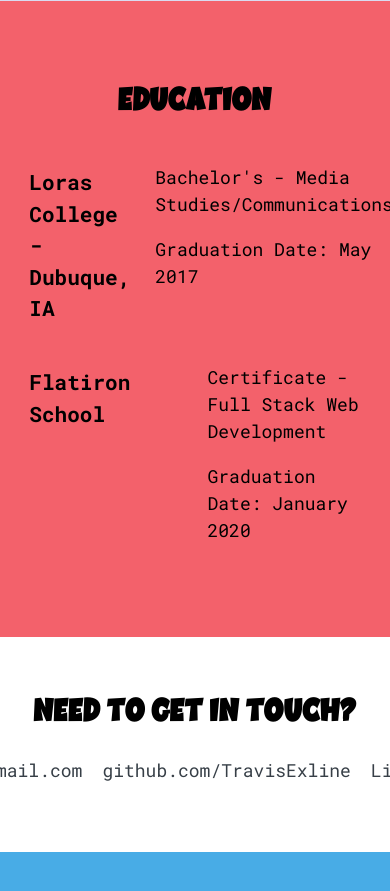
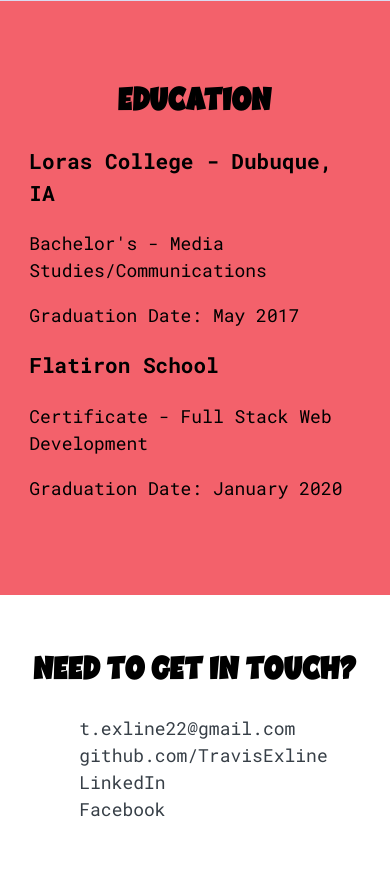
Before and after one commit to TravisExline/finalPortolio, a PHP site: page / in a window 390 px wide; the page is wider, and only the part inside the window is pictured. Shown: the part 3501-4392 px from the top of that part. Before the commit the page ends 4353 px from the top of that part, so only its background shows below. Run offline with PHP 8.4, Linux system fonts and the light colour scheme.

Commit message:
responsive mostly

```diff
--- a/css/styles.css
+++ b/css/styles.css
@@ -1,11 +1,3 @@
-/*
-****COLORS****
-Charcoal - #373F47
-Red Salsa - #F03A47
-Lavender Web - #D9DBF1
-Carolina Blue - #1B98E0
-Maximum Red - #DD1C1A
-*/
 @font-face {
     font-family: SuperBoom;
     src: url('../fonts/SuperBoom-OVO4P.ttf');
@@ -127,28 +119,22 @@ header h2 {
     background: rgb(240,58,71, 80%);
 }
 
-.school-holder {
-    display: grid;
-    grid-template-columns: 1fr 1fr;
-    column-gap: 25px;
-}
 
 /* Contact Info / Social Media */
 footer .content-wrapper {
     padding: 50px 0px;
-    text-align: center;
 }
 
 .list-container {
     list-style-type: none;
-    display: flex;
-    justify-content: center;
 }
 
 .list-container a {
     text-decoration: none;
     padding: 10px;
 }
+
+/* Responsive */
 
 @media screen and (min-width:750px) {
     .job {
@@ -162,4 +148,15 @@ footer .content-wrapper {
         grid-template-columns: 1fr 1fr;
         column-gap: 25px;
     }
+
+    .school-holder {
+        display: grid;
+        grid-template-columns: 1fr 1fr;
+        column-gap: 25px;
+    }
+
+    .list-container {
+        display: flex;
+        justify-content: center;
+    }
 }
```
